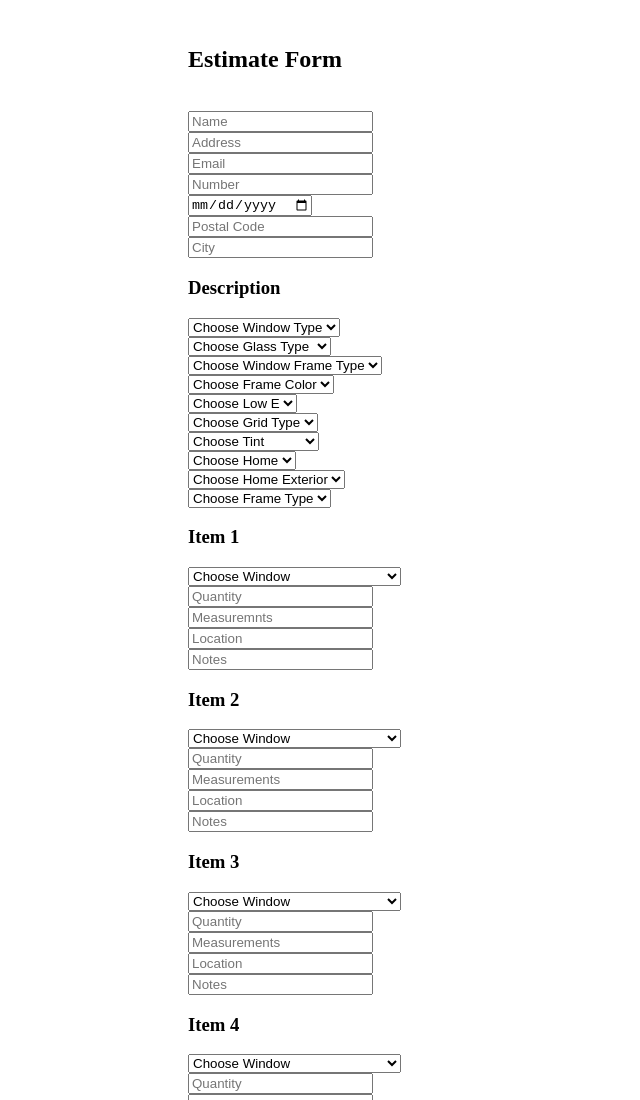
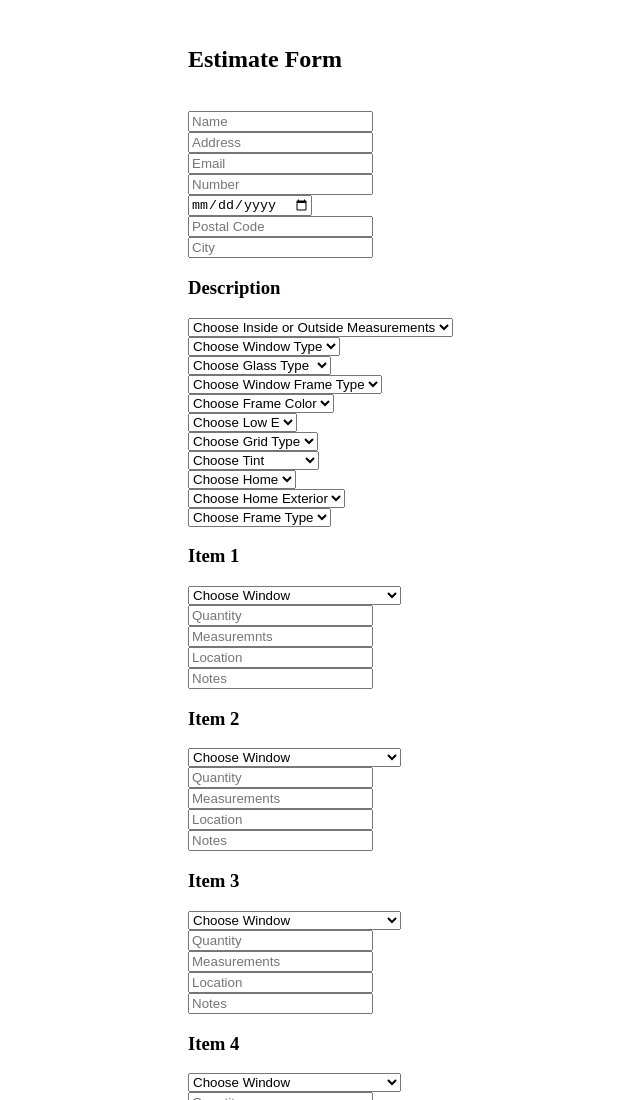
Before and after one commit to advancedathletix/Clearchoiceform, a plain HTML site: page index.html in a window 1280 px wide. Shown: the top 1100 px of the page, without its empty margins (396-1036 px from the left). Drawn offline with Linux system fonts and the light colour scheme.

Commit message:
Update index.html

```diff
--- a/index.html
+++ b/index.html
@@ -29,6 +29,12 @@
         <input placeholder="City" Name="data[City]" >
         <br>
         <h3>Description</h3>
+           <select name="data[Outside]" required>
+            <option value="" selected hidden>Choose Inside or Outside Measurements</option>
+            <option value="Outside">Outside</option>
+            <option value="">Inside</option>
+        </select>
+        <br>
         <select name="data[D]" required>
             <option value="" selected hidden>Choose Window Type</option>
             <option value="Impact">Impact</option>
```
